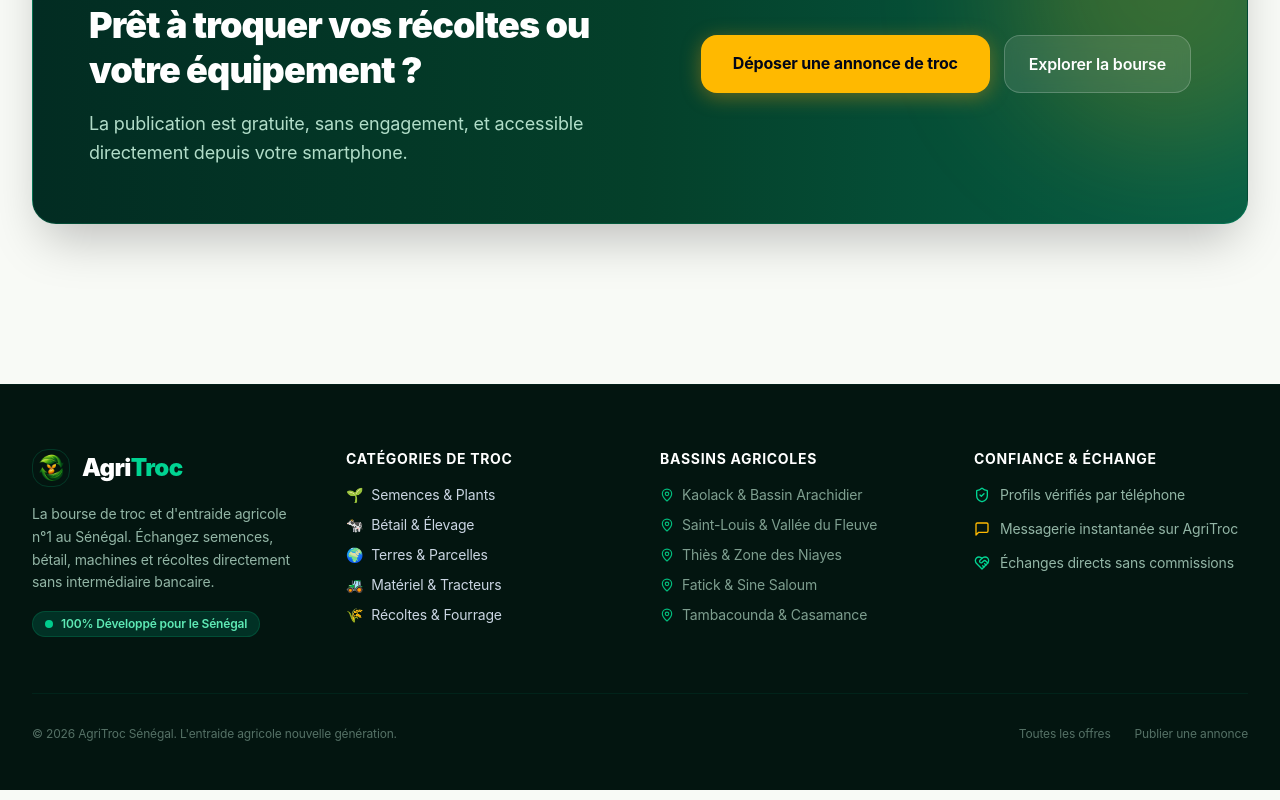
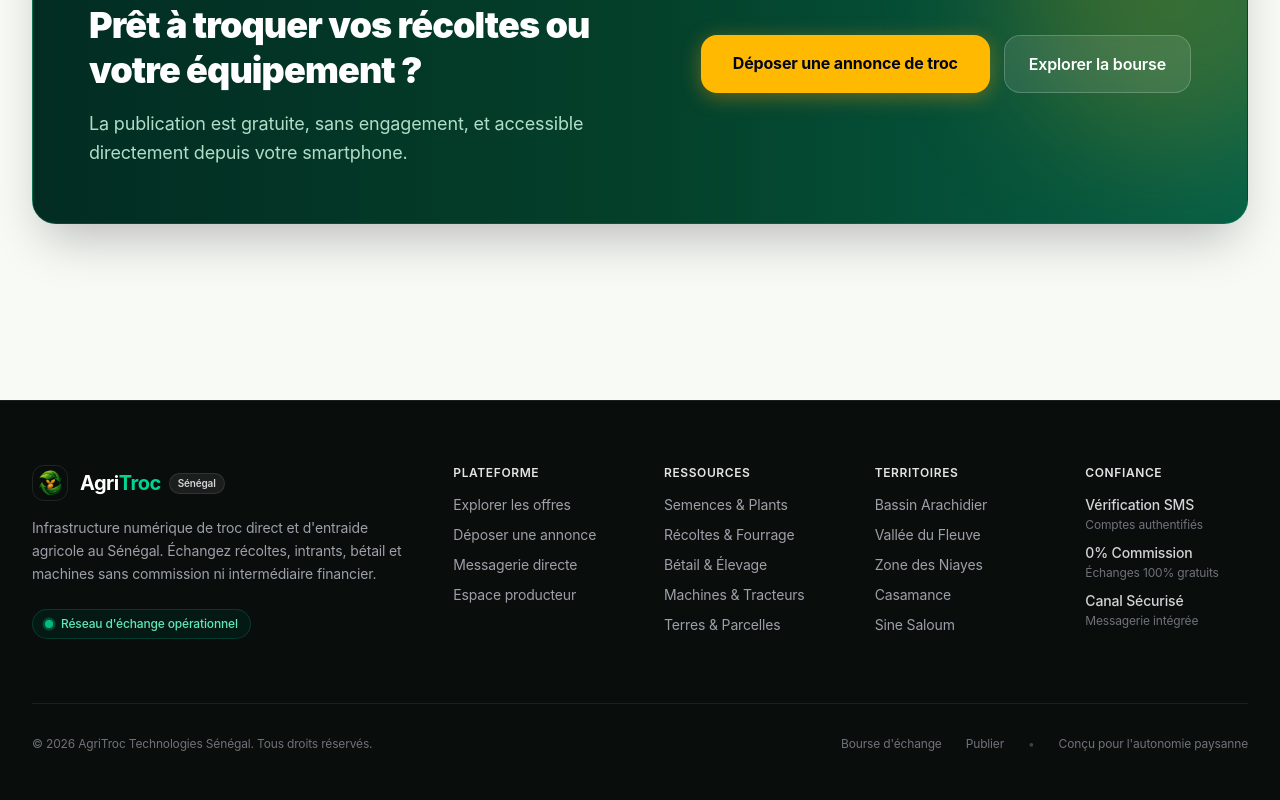
Before and after one commit to ajitRepo/agritroc, a Next.js app: page / in a window 1280 px wide. Shown: the part 2894-3694 px from the top of the page. Built offline with nearby package versions, Linux system fonts and the light colour scheme; no server answers; the database is empty.

Commit message:
fix(ui): elevate footer to tier-1 BigTech typography and architecture without emoji stickers

```diff
--- a/src/components/Footer.tsx
+++ b/src/components/Footer.tsx
@@ -1,85 +1,180 @@
 import React from 'react'
 import Link from 'next/link'
 import Image from 'next/image'
-import { MessageSquare, HeartHandshake, ShieldCheck, Sparkles, MapPin } from 'lucide-react'
 
 export default function Footer() {
   return (
-    <footer className="bg-[#031510] text-slate-300 border-t border-emerald-950/40 pt-16 pb-12 mt-20">
+    <footer className="bg-[#090d0b] text-zinc-400 border-t border-white/[0.08] pt-16 pb-12 mt-24">
       <div className="max-w-7xl mx-auto px-4 sm:px-6 lg:px-8">
-        <div className="grid grid-cols-1 md:grid-cols-4 gap-10 mb-14">
-          {/* Brand Col */}
-          <div className="space-y-4 md:col-span-1">
-            <Link href="/" className="flex items-center gap-3">
+        {/* Main Grid */}
+        <div className="grid grid-cols-2 md:grid-cols-12 gap-8 lg:gap-12 mb-16">
+          {/* Brand & Mission (4 cols on desktop) */}
+          <div className="col-span-2 md:col-span-4 space-y-4">
+            <Link href="/" className="inline-flex items-center gap-3 group">
               <Image
                 src="/logo-icon.png"
                 alt="AgriTroc"
-                width={38}
-                height={38}
-                className="rounded-2xl border border-emerald-500/20"
+                width={36}
+                height={36}
+                className="rounded-xl border border-white/10 opacity-90 group-hover:opacity-100 transition"
               />
-              <span className="text-2xl font-black text-white tracking-tight">
-                Agri<span className="text-emerald-400">Troc</span>
-              </span>
+              <div className="flex items-center gap-2">
+                <span className="text-xl font-bold tracking-tight text-white">
+                  Agri<span className="text-emerald-400">Troc</span>
+                </span>
+                <span className="text-[10px] font-semibold px-2 py-0.5 rounded-full bg-white/[0.07] text-zinc-300 border border-white/10">
+                  Sénégal
+                </span>
+              </div>
             </Link>
-            <p className="text-sm text-emerald-100/70 leading-relaxed">
-              La bourse de troc et d'entraide agricole n°1 au Sénégal. Échangez semences, bétail, machines et récoltes directement sans intermédiaire bancaire.
+
+            <p className="text-sm text-zinc-400 leading-relaxed max-w-sm">
+              Infrastructure numérique de troc direct et d'entraide agricole au Sénégal. Échangez récoltes, intrants, bétail et machines sans commission ni intermédiaire financier.
             </p>
-            <div className="inline-flex items-center gap-2 px-3 py-1 rounded-full bg-emerald-900/50 border border-emerald-500/20 text-emerald-300 text-xs font-semibold">
-              <span className="w-2 h-2 rounded-full bg-emerald-400 animate-pulse"></span>
-              <span>100% Développé pour le Sénégal</span>
+
+            {/* Live Infrastructure Status */}
+            <div className="pt-2">
+              <div className="inline-flex items-center gap-2 px-3 py-1.5 rounded-full bg-emerald-950/40 border border-emerald-500/20 text-xs text-emerald-300">
+                <span className="relative flex h-2 w-2">
+                  <span className="animate-ping absolute inline-flex h-full w-full rounded-full bg-emerald-400 opacity-75"></span>
+                  <span className="relative inline-flex rounded-full h-2 w-2 bg-emerald-500"></span>
+                </span>
+                <span className="font-medium">Réseau d'échange opérationnel</span>
+              </div>
             </div>
           </div>
 
-          {/* Quick Links */}
-          <div>
-            <h4 className="text-white font-bold text-sm mb-4 tracking-wider uppercase">Catégories de Troc</h4>
+          {/* Col 1: Plateforme (2 cols) */}
+          <div className="col-span-1 md:col-span-2 space-y-3.5">
+            <h4 className="text-xs font-semibold text-zinc-200 tracking-wider uppercase">
+              Plateforme
+            </h4>
             <ul className="space-y-2.5 text-sm">
-              <li><Link href="/offres?resource_type=seeds" className="hover:text-emerald-400 transition flex items-center gap-2"><span>🌱</span> Semences & Plants</Link></li>
-              <li><Link href="/offres?resource_type=livestock" className="hover:text-emerald-400 transition flex items-center gap-2"><span>🐄</span> Bétail & Élevage</Link></li>
-              <li><Link href="/offres?resource_type=land" className="hover:text-emerald-400 transition flex items-center gap-2"><span>🌍</span> Terres & Parcelles</Link></li>
-              <li><Link href="/offres?resource_type=machinery" className="hover:text-emerald-400 transition flex items-center gap-2"><span>🚜</span> Matériel & Tracteurs</Link></li>
-              <li><Link href="/offres?resource_type=production" className="hover:text-emerald-400 transition flex items-center gap-2"><span>🌾</span> Récoltes & Fourrage</Link></li>
+              <li>
+                <Link href="/offres" className="hover:text-white transition-colors duration-150">
+                  Explorer les offres
+                </Link>
+              </li>
+              <li>
+                <Link href="/publier" className="hover:text-white transition-colors duration-150">
+                  Déposer une annonce
+                </Link>
+              </li>
+              <li>
+                <Link href="/messages" className="hover:text-white transition-colors duration-150">
+                  Messagerie directe
+                </Link>
+              </li>
+              <li>
+                <Link href="/profil" className="hover:text-white transition-colors duration-150">
+                  Espace producteur
+                </Link>
+              </li>
             </ul>
           </div>
 
-          {/* Regions */}
-          <div>
-            <h4 className="text-white font-bold text-sm mb-4 tracking-wider uppercase">Bassins Agricoles</h4>
-            <ul className="space-y-2.5 text-sm text-emerald-100/60">
-              <li className="flex items-center gap-2"><MapPin className="w-3.5 h-3.5 text-emerald-500" /> Kaolack & Bassin Arachidier</li>
-              <li className="flex items-center gap-2"><MapPin className="w-3.5 h-3.5 text-emerald-500" /> Saint-Louis & Vallée du Fleuve</li>
-              <li className="flex items-center gap-2"><MapPin className="w-3.5 h-3.5 text-emerald-500" /> Thiès & Zone des Niayes</li>
-              <li className="flex items-center gap-2"><MapPin className="w-3.5 h-3.5 text-emerald-500" /> Fatick & Sine Saloum</li>
-              <li className="flex items-center gap-2"><MapPin className="w-3.5 h-3.5 text-emerald-500" /> Tambacounda & Casamance</li>
+          {/* Col 2: Ressources (2 cols) */}
+          <div className="col-span-1 md:col-span-2 space-y-3.5">
+            <h4 className="text-xs font-semibold text-zinc-200 tracking-wider uppercase">
+              Ressources
+            </h4>
+            <ul className="space-y-2.5 text-sm">
+              <li>
+                <Link href="/offres?resource_type=seeds" className="hover:text-white transition-colors duration-150">
+                  Semences & Plants
+                </Link>
+              </li>
+              <li>
+                <Link href="/offres?resource_type=production" className="hover:text-white transition-colors duration-150">
+                  Récoltes & Fourrage
+                </Link>
+              </li>
+              <li>
+                <Link href="/offres?resource_type=livestock" className="hover:text-white transition-colors duration-150">
+                  Bétail & Élevage
+                </Link>
+              </li>
+              <li>
+                <Link href="/offres?resource_type=machinery" className="hover:text-white transition-colors duration-150">
+                  Machines & Tracteurs
+                </Link>
+              </li>
+              <li>
+                <Link href="/offres?resource_type=land" className="hover:text-white transition-colors duration-150">
+                  Terres & Parcelles
+                </Link>
+              </li>
             </ul>
           </div>
 
-          {/* Security & Direct Communication */}
-          <div>
-            <h4 className="text-white font-bold text-sm mb-4 tracking-wider uppercase">Confiance & Échange</h4>
-            <div className="space-y-3.5 text-sm text-emerald-100/70">
-              <div className="flex items-center gap-2.5">
-                <ShieldCheck className="w-4 h-4 text-emerald-400 shrink-0" />
-                <span>Profils vérifiés par téléphone</span>
-              </div>
-              <div className="flex items-center gap-2.5">
-                <MessageSquare className="w-4 h-4 text-amber-400 shrink-0" />
-                <span>Messagerie instantanée sur AgriTroc</span>
-              </div>
-              <div className="flex items-center gap-2.5">
-                <HeartHandshake className="w-4 h-4 text-emerald-400 shrink-0" />
-                <span>Échanges directs sans commissions</span>
-              </div>
-            </div>
+          {/* Col 3: Bassins Agricoles (2 cols) */}
+          <div className="col-span-1 md:col-span-2 space-y-3.5">
+            <h4 className="text-xs font-semibold text-zinc-200 tracking-wider uppercase">
+              Territoires
+            </h4>
+            <ul className="space-y-2.5 text-sm">
+              <li>
+                <Link href="/offres?location=Kaolack" className="hover:text-white transition-colors duration-150">
+                  Bassin Arachidier
+                </Link>
+              </li>
+              <li>
+                <Link href="/offres?location=Saint-Louis" className="hover:text-white transition-colors duration-150">
+                  Vallée du Fleuve
+                </Link>
+              </li>
+              <li>
+                <Link href="/offres?location=Thi%C3%A8s" className="hover:text-white transition-colors duration-150">
+                  Zone des Niayes
+                </Link>
+              </li>
+              <li>
+                <Link href="/offres?location=Ziguinchor" className="hover:text-white transition-colors duration-150">
+                  Casamance
+                </Link>
+              </li>
+              <li>
+                <Link href="/offres?location=Fatick" className="hover:text-white transition-colors duration-150">
+                  Sine Saloum
+                </Link>
+              </li>
+            </ul>
+          </div>
+
+          {/* Col 4: Charte & Sécurité (2 cols) */}
+          <div className="col-span-1 md:col-span-2 space-y-3.5">
+            <h4 className="text-xs font-semibold text-zinc-200 tracking-wider uppercase">
+              Confiance
+            </h4>
+            <ul className="space-y-2.5 text-sm">
+              <li>
+                <span className="text-zinc-300 font-medium">Vérification SMS</span>
+                <p className="text-xs text-zinc-500 mt-0.5">Comptes authentifiés</p>
+              </li>
+              <li>
+                <span className="text-zinc-300 font-medium">0% Commission</span>
+                <p className="text-xs text-zinc-500 mt-0.5">Échanges 100% gratuits</p>
+              </li>
+              <li>
+                <span className="text-zinc-300 font-medium">Canal Sécurisé</span>
+                <p className="text-xs text-zinc-500 mt-0.5">Messagerie intégrée</p>
+              </li>
+            </ul>
           </div>
         </div>
 
-        <div className="border-t border-emerald-950/60 pt-8 flex flex-col sm:flex-row justify-between items-center gap-4 text-xs text-emerald-100/40">
-          <p>© 2026 AgriTroc Sénégal. L'entraide agricole nouvelle génération.</p>
-          <div className="flex gap-6">
-            <Link href="/offres" className="hover:text-emerald-300 transition">Toutes les offres</Link>
-            <Link href="/publier" className="hover:text-emerald-300 transition">Publier une annonce</Link>
+        {/* Sub-footer / Copyright */}
+        <div className="pt-8 border-t border-white/[0.08] flex flex-col md:flex-row justify-between items-center gap-4 text-xs text-zinc-500">
+          <p>© 2026 AgriTroc Technologies Sénégal. Tous droits réservés.</p>
+          <div className="flex flex-wrap items-center gap-6">
+            <Link href="/offres" className="hover:text-zinc-300 transition-colors">
+              Bourse d'échange
+            </Link>
+            <Link href="/publier" className="hover:text-zinc-300 transition-colors">
+              Publier
+            </Link>
+            <span className="text-zinc-700">•</span>
+            <span className="text-zinc-500">Conçu pour l'autonomie paysanne</span>
           </div>
         </div>
       </div>
```
